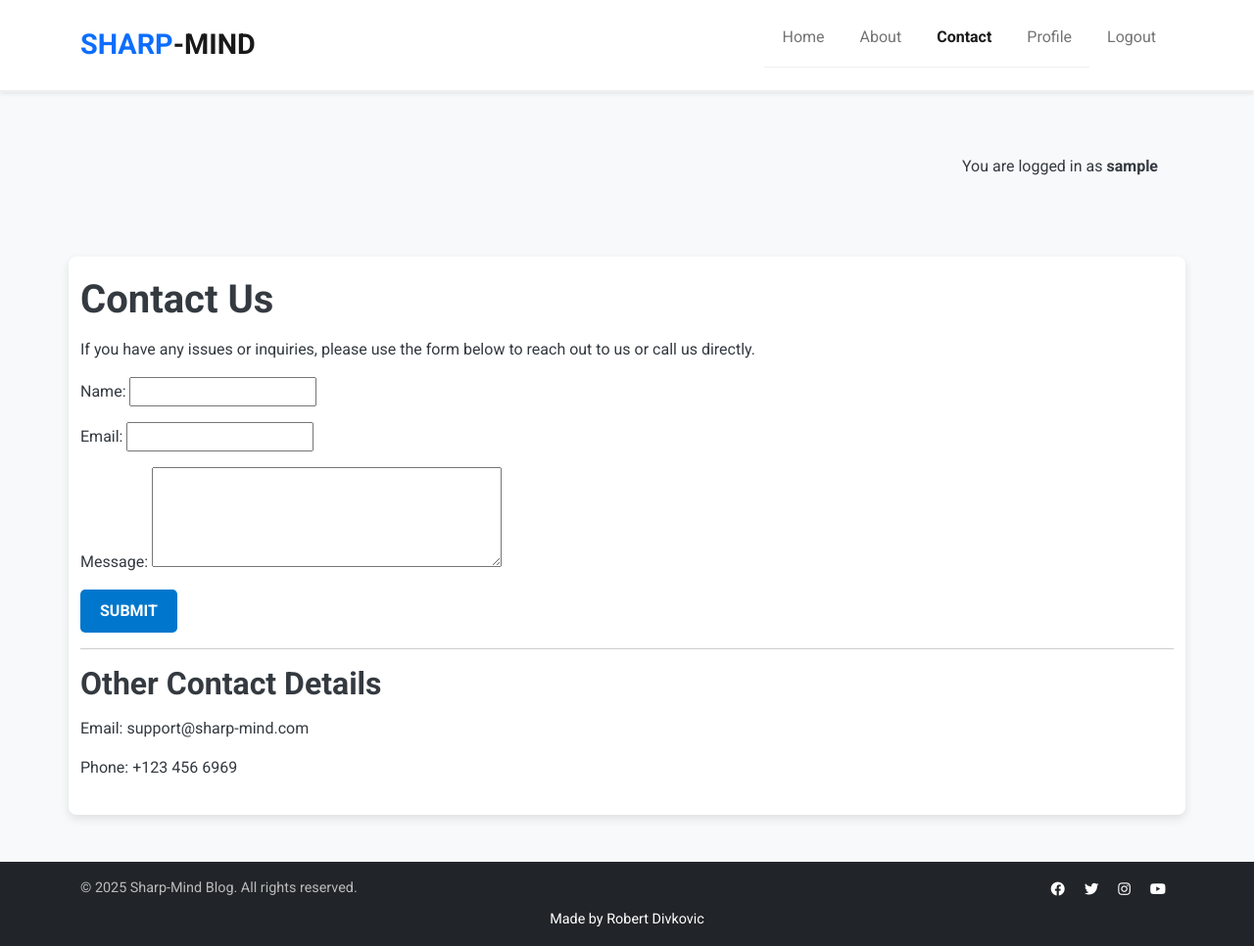
After one commit to RobertDivkovic/Sharp-Mind, a Django app: page /contact/ in a window 1280 px wide. The commit adds this page. Shown: the whole page at 98% size. Run offline with Django 4.2, Linux system fonts and the light colour scheme; the visitor is signed in with stand-in values (Sample User, id 1); parts of the project's set-up code (start-up, migrations or seed data) failed here and were passed over.

Commit message:
Implemented a contact page with support form

```diff
--- a/news/forms.py
+++ b/news/forms.py
@@ -1,7 +1,15 @@
 from django import forms
-from .models import Comment
+from .models import Comment, ContactSubmission
 
 class CommentForm(forms.ModelForm):
     class Meta:
         model = Comment
         fields = ('body',)
+
+class ContactForm(forms.ModelForm):
+    class Meta:
+        model = ContactSubmission
+        fields = ['name', 'email', 'message']
+        widgets = {
+            'message': forms.Textarea(attrs={'rows': 4}),
+        }
--- a/news/models.py
+++ b/news/models.py
@@ -94,3 +94,12 @@ class Vote(models.Model):
 
     class Meta:
         unique_together = ('user', 'post')  # A user can vote only once per post
+
+class ContactSubmission(models.Model):
+    name = models.CharField(max_length=100)
+    email = models.EmailField()
+    message = models.TextField()
+    created_on = models.DateTimeField(auto_now_add=True)
+
+    def __str__(self):
+        return f"Message from {self.name} on {self.created_on:%Y-%m-%d}"
--- /dev/null
+++ b/news/templates/news/contact.html
@@ -0,0 +1,29 @@
+{% extends "base.html" %}
+
+{% block title %}Contact Us{% endblock %}
+
+{% block content %}
+<h1>Contact Us</h1>
+<p>If you have any issues or inquiries, please use the form below to reach out to us or call us directly.</p>
+
+<!-- Display messages -->
+{% if messages %}
+    {% for message in messages %}
+        <div class="alert alert-{{ message.tags }}">{{ message }}</div>
+    {% endfor %}
+{% endif %}
+
+<!-- Contact Form -->
+<form method="POST" action="">
+    {% csrf_token %}
+    {{ form.as_p }}
+    <button type="submit" class="btn btn-primary">Submit</button>
+</form>
+
+<hr>
+
+<!-- Contact Information -->
+<h2>Other Contact Details</h2>
+<p>Email: support@sharp-mind.com</p>
+<p>Phone: +123 456 6969</p>
+{% endblock %}
--- a/news/urls.py
+++ b/news/urls.py
@@ -1,15 +1,25 @@
-from . import views
 from django.urls import path
 from django.contrib.auth.decorators import login_required
-from .views import PostList, PostDetail, PostsByAuthor, CommentUpdateView, CommentDeleteView, ProfileView, PostVoteView, CategoryPostList
+from .views import (
+    PostList,
+    PostDetail,
+    PostsByAuthor,
+    CommentUpdateView,
+    CommentDeleteView,
+    ProfileView,
+    PostVoteView,
+    CategoryPostList,
+    ContactView,
+)
 
 urlpatterns = [
-    path('', views.PostList.as_view(), name='home'),  # Homepage URL
-    path('<slug:slug>/', login_required(PostDetail.as_view()), name='post-detail'), # Detail view URL restricted to logged-in users
+    path('', PostList.as_view(), name='home'),  # Homepage URL
+    path('contact/', ContactView.as_view(), name='contact'),  # Contact page URL
+    path('<slug:slug>/', login_required(PostDetail.as_view()), name='post-detail'),  # Detail view URL restricted to logged-in users
     path('author/<str:username>/', login_required(PostsByAuthor.as_view()), name='posts-by-author'),  # Author posts view restricted to logged-in users
-    path('comment/edit/<int:pk>/', CommentUpdateView.as_view(), name='comment-edit'),
-    path('comment/delete/<int:pk>/', CommentDeleteView.as_view(), name='comment-delete'),
-    path('profile/<str:username>/', ProfileView.as_view(), name='profile'),
-    path('post/vote/<int:post_id>/', PostVoteView.as_view(), name='post-vote'),
-    path('category/<slug:slug>/', CategoryPostList.as_view(), name='category-posts'),
+    path('comment/edit/<int:pk>/', CommentUpdateView.as_view(), name='comment-edit'),  # Edit comment URL
+    path('comment/delete/<int:pk>/', CommentDeleteView.as_view(), name='comment-delete'),  # Delete comment URL
+    path('profile/<str:username>/', ProfileView.as_view(), name='profile'),  # Profile view URL
+    path('post/vote/<int:post_id>/', PostVoteView.as_view(), name='post-vote'),  # Post voting URL
+    path('category/<slug:slug>/', CategoryPostList.as_view(), name='category-posts'),  # Filter by category URL
 ]
--- a/news/views.py
+++ b/news/views.py
@@ -1,14 +1,13 @@
 from django.shortcuts import render, get_object_or_404, redirect
-from django.views import generic
+from django.views import generic, View
 from django.urls import reverse_lazy
 from django.views.generic.edit import FormMixin, UpdateView, DeleteView
 from django.contrib.auth.models import User
 from django.contrib.auth.mixins import LoginRequiredMixin, UserPassesTestMixin
 from django.contrib import messages
 from django.utils.timezone import now  # Corrected timezone import
-from .models import Post, Comment, Vote, Category
-from .forms import CommentForm
-from django.views import View
+from .models import Post, Comment, Vote, Category, ContactSubmission
+from .forms import CommentForm, ContactForm
 from django.http import JsonResponse
 from django.views.decorators.csrf import csrf_exempt
 from django.utils.decorators import method_decorator
@@ -16,6 +15,22 @@ from django.db.models import Count
 from django.core.cache import cache
 from datetime import timedelta
 import json
+
+# Contact View
+class ContactView(View):
+    template_name = "news/contact.html"
+
+    def get(self, request, *args, **kwargs):
+        form = ContactForm()
+        return render(request, self.template_name, {'form': form})
+
+    def post(self, request, *args, **kwargs):
+        form = ContactForm(request.POST)
+        if form.is_valid():
+            form.save()
+            messages.success(request, "Message has been sent successfully! We will respond within 1 hour.")
+            return redirect("contact")
+        return render(request, self.template_name, {'form': form})
 
 # Post List View
 class PostList(generic.ListView):
--- a/sharpmind/settings.py
+++ b/sharpmind/settings.py
@@ -30,7 +30,7 @@ SECRET_KEY = os.environ.get("SECRET_KEY")
 # SECURITY WARNING: don't run with debug turned on in production!
 DEBUG = False
 
-ALLOWED_HOSTS = ["8000-robertdivkovi-sharpmind-dhqc1ta8azn.ws.codeinstitute-ide.net", ".herokuapp.com"]
+ALLOWED_HOSTS = ["8000-robertdivkovi-sharpmind-mumzjtc7urr.ws.codeinstitute-ide.net", ".herokuapp.com"]
 
 
 # Application definition
--- a/templates/base.html
+++ b/templates/base.html
@@ -57,7 +57,7 @@
                             href="{% url 'about' %}">About</a>
                     </li>
                     <li class="nav-item">
-                        <a class="nav-link" href="#">Contact</a>
+                        <a class="nav-link {% if request.resolver_match.url_name == 'contact' %}active{% endif %}" href="{% url 'contact' %}">Contact</a>
                     </li>
                     {% if user.is_authenticated %}
                     <li class="nav-item">
```
Also changed, not shown: news/admin.py (+6 -1 lines), news/migrations/0009_contactsubmission.py (added).
